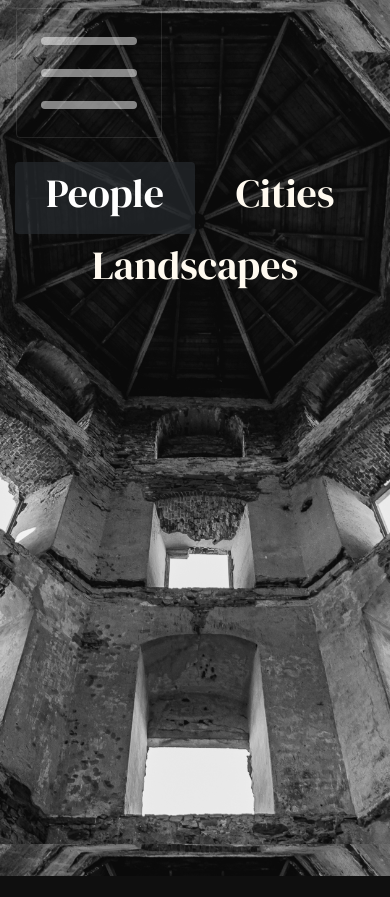
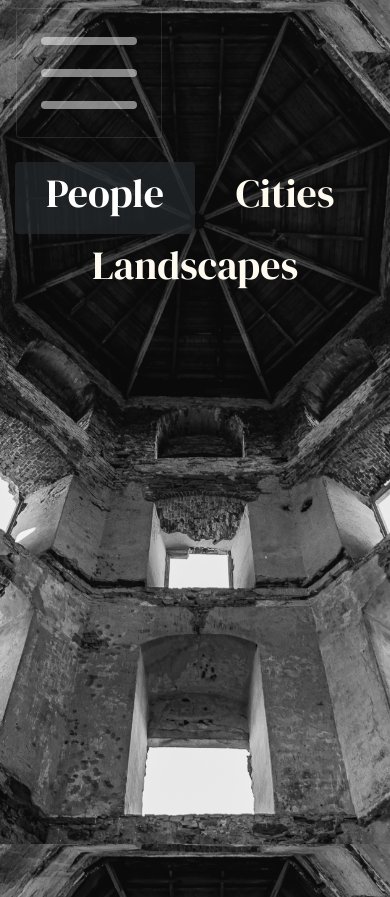
Before and after one commit to Temetappi/WebsiteDjango, a Django app: page /gallery in a window 390 px wide. Before the commit the page ends 876 px from the top, so only its background shows below. Run offline with Django 3.2, Linux system fonts and the light colour scheme; data that the repository does not hold is empty; some libraries are stand-ins or nearby versions.

Commit message:
Update main.css

```diff
--- a/static/css/main.css
+++ b/static/css/main.css
@@ -353,7 +353,7 @@ body {
     }
 
     #gallerycontainer {
-        height: calc(100% - 290px) !important;
+        height: calc(100% - 269px) !important;
     }
 
     .navbar-toggler-icon {
```
